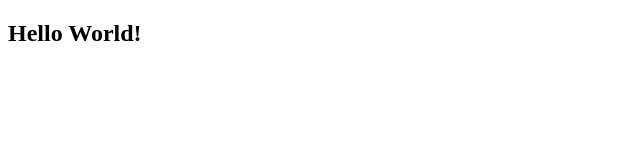
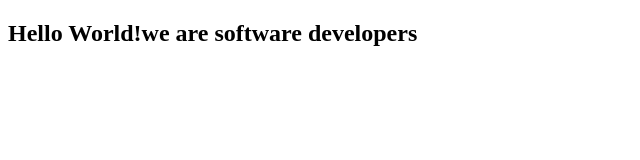
Before and after one commit to jchernandez87/MicroverseTutorial, a plain HTML site: page fcc-test-suite-template-master/index.html in a window 1280 px wide. Shown: the whole page, without its empty margins (0-640 px from the left). Drawn offline with Linux system fonts and the light colour scheme.

Commit message:
Update index.html
Added to the body of the code

```diff
--- a/fcc-test-suite-template-master/index.html
+++ b/fcc-test-suite-template-master/index.html
@@ -9,7 +9,7 @@
   <body>
     <script src="https://cdn.freecodecamp.org/testable-projects-fcc/v1/bundle.js"></script>
       <div>
-        <h2>Hello World!</h2>
+        <h2>Hello World!we are software developers</h2>
       </div>
     <script  src="js/index.js"></script>
   </body>
```
